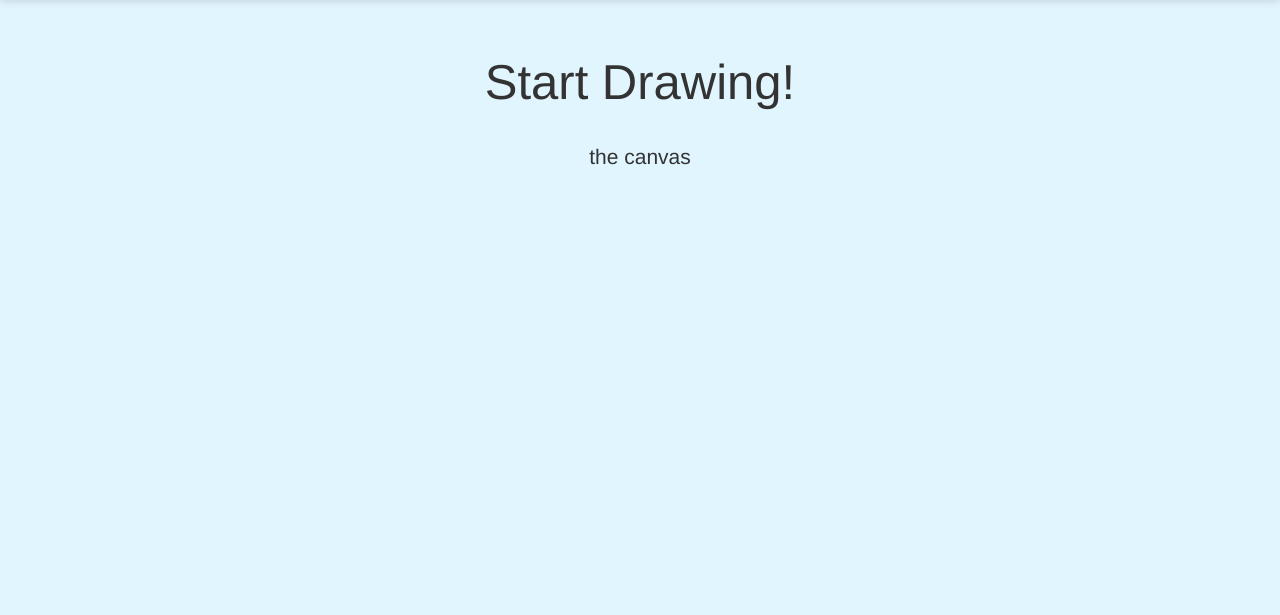
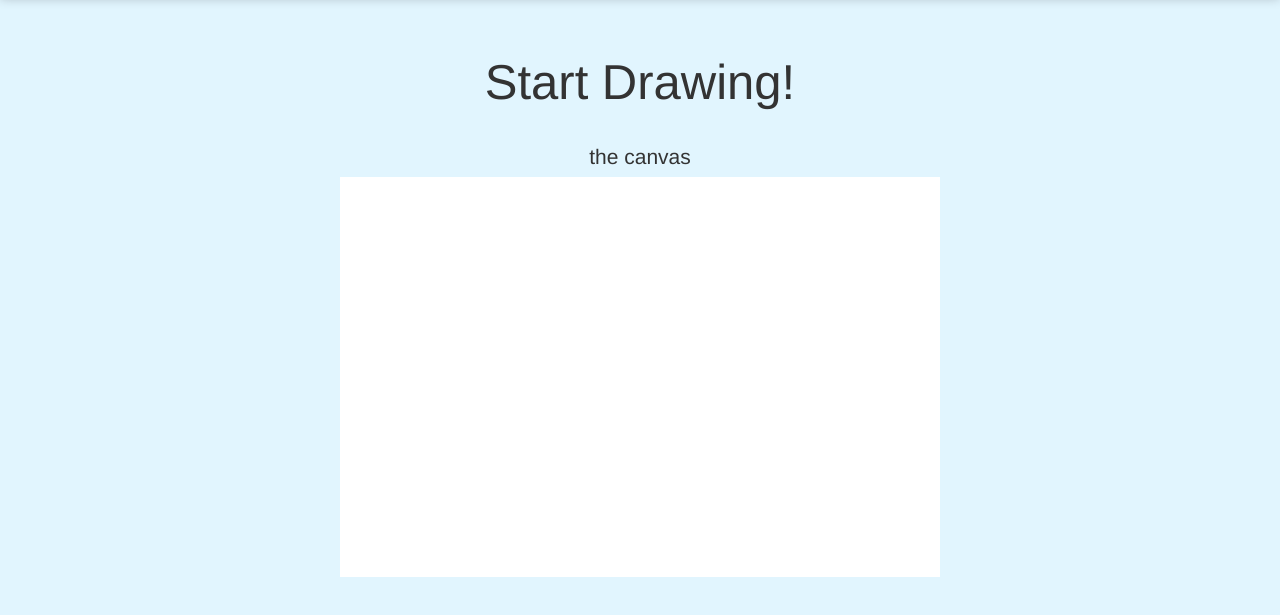
Before and after one commit to dczarnota/draw-everywhere, a website: page index.html in a window 1280 px wide. Shown: the part 53-668 px from the top of the page. Drawn offline with nearby package versions, Linux system fonts and the light colour scheme; some packages are replaced by stand-ins of ours.

Commit message:
(feat) adds custom canvas-draw directive to main.html

```diff
--- a/app/scripts/main/main.html
+++ b/app/scripts/main/main.html
@@ -22,7 +22,7 @@
       </div>
       <div class="row">
         <div class="col-lg-12">
-          <canvas-draw></canvas-draw>
+          <canvas canvas-draw id="drawing-canvas"></canvas>
         </div>
       </div>
     </div>
```
